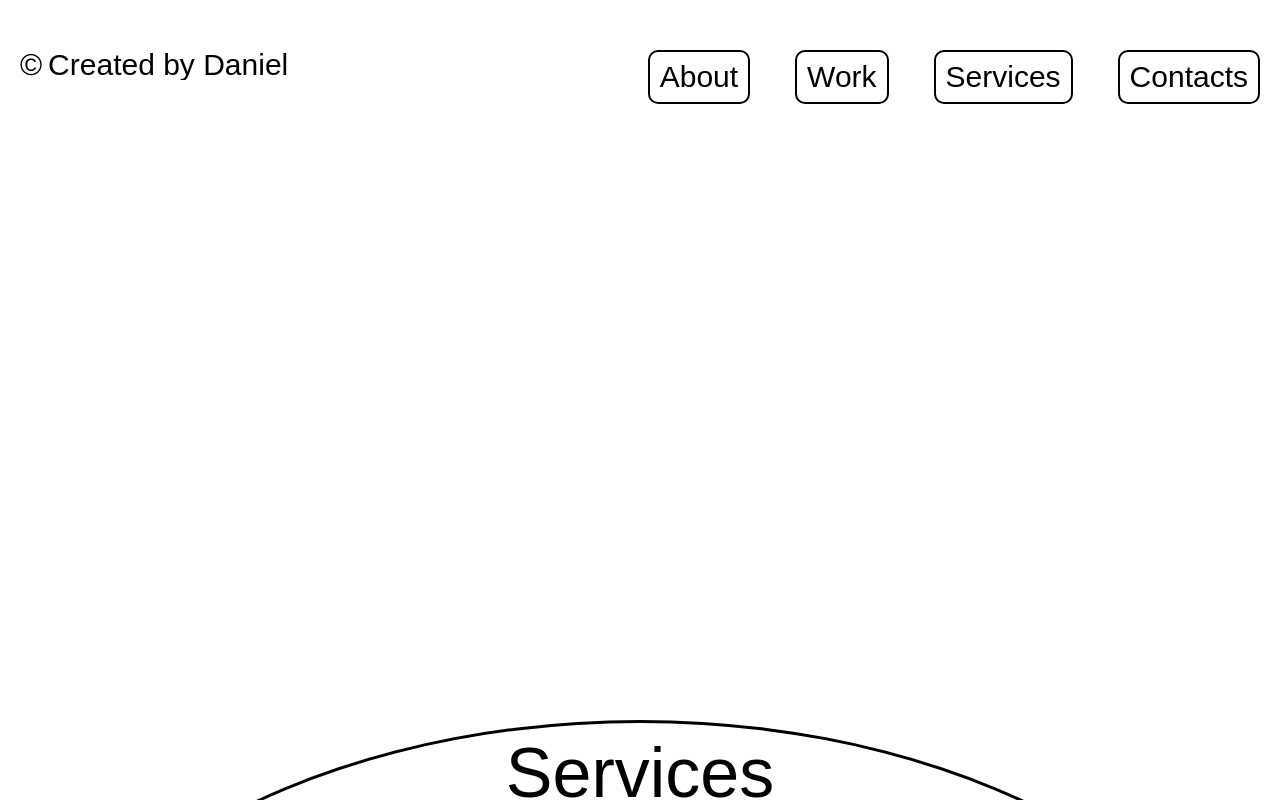
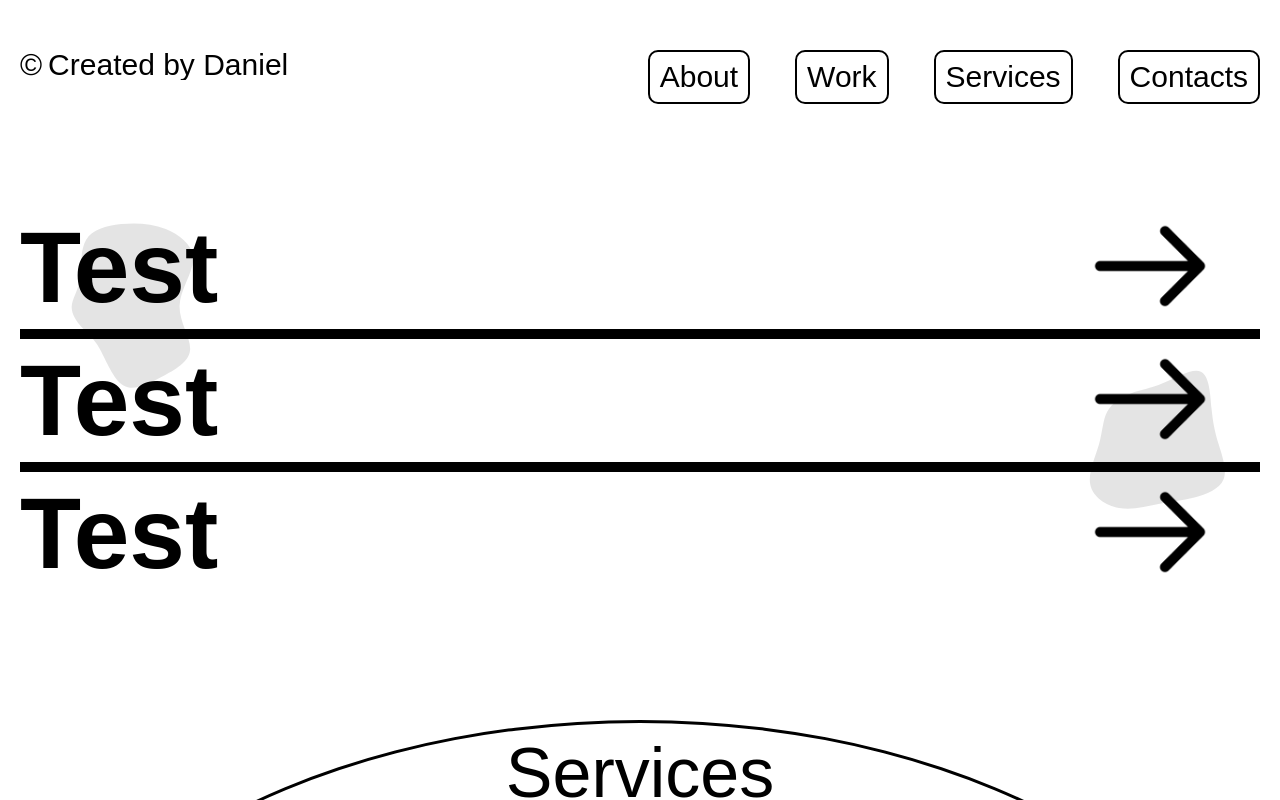
Before and after one commit to danielgerchik/portfolio, a React (Vite) app: page /work in a window 1280 px wide. Built offline with nearby package versions, Linux system fonts and the light colour scheme.

Commit message:
almost work section and fix fz

```diff
--- a/src/Pages/About/About.module.scss
+++ b/src/Pages/About/About.module.scss
@@ -20,7 +20,7 @@ justify-content: center;
     right: 0;
 }
 #blob_2 {
-    top: 30%;
+    top: 35%;
     left: 30%;
     transform: rotate(90deg);
 }
@@ -28,7 +28,7 @@ justify-content: center;
     position: relative;
     display: inline-block;
     font-weight: 700;
-    font-size: 60px;
+    font-size: 65px;
     margin-bottom: .7em;
     padding-bottom: .1em;
     &::before {
@@ -42,7 +42,7 @@ justify-content: center;
     }
 }
 .main_text {
-    font-size: 35px;
+    font-size: 40px;
     margin-bottom: 2em;
     .popup_text {
         height: 1em;
@@ -59,7 +59,7 @@ justify-content: center;
 }
 
 .label {
-    font-size: 40px;
+    font-size: 45px;
     font-weight: 700;
     margin-bottom: 1.2em;
 }
@@ -89,7 +89,7 @@ justify-content: center;
         pointer-events: none;
         display: inline-block;
         width: 350px;
-        font-size: 20px;
+        font-size: 25px;
         text-align: left;
         padding: 1em;
         line-height: 1.2;
--- a/src/Pages/Contacts/Contacts.jsx
+++ b/src/Pages/Contacts/Contacts.jsx
@@ -11,6 +11,7 @@ function Contacts() {
       <div className="container">
       <section className={s.contacts}>
       <div className={s.items}>
+        <div className={s.line_bg}></div>
         <div className={s.item}>
         <svg viewBox="0 0 200 200" xmlns="http://www.w3.org/2000/svg">
   <path fill="#ffffff" stroke='#000000' stroke-width="10" d="M42.8,-73.6C56,-66.5,67.6,-56.1,76.4,-43.3C85.1,-30.5,91.1,-15.2,91.4,0.2C91.7,15.6,86.3,31.2,77.5,44C68.8,56.8,56.6,66.8,43.1,74C29.6,81.2,14.8,85.5,-0.5,86.4C-15.8,87.3,-31.6,84.7,-45.9,78C-60.2,71.2,-72.9,60.3,-81.4,46.7C-89.8,33,-93.9,16.5,-93.4,0.3C-92.8,-15.8,-87.6,-31.7,-79.1,-45.3C-70.7,-59,-59,-70.5,-45.3,-77.3C-31.5,-84.2,-15.8,-86.4,-0.5,-85.5C14.8,-84.7,29.6,-80.8,42.8,-73.6Z" transform="translate(100 100)" />
--- a/src/Pages/Contacts/Contacts.module.scss
+++ b/src/Pages/Contacts/Contacts.module.scss
@@ -4,9 +4,20 @@
     align-items: center;
 }
 .items {
+    position: relative;
     width: 100%;
     display: flex;
     justify-content: space-between;
+}
+.line_bg {
+position: absolute;
+width: 90%;
+height: 100px;
+top: 50%;
+left: 50%;
+transform: translate(-50%, -50%);
+border-radius: 20px;
+border: 10px solid RGBA(0,0,0,0.1);
 }
 .item {
     position: relative;
--- a/src/Pages/Home/Home.module.scss
+++ b/src/Pages/Home/Home.module.scss
@@ -5,7 +5,7 @@
     justify-content: space-between;
     align-items: center;
     font-weight: 700;
-    font-size: 100px;
+    font-size: 110px;
     svg {
         position: absolute;
         z-index: -1;
@@ -22,7 +22,7 @@
     max-width: 6em;
 }
 .description {
-    font-size: 50px;
+    font-size: 60px;
     max-width: 10em;
 }
 .bgCircle {
--- a/src/Pages/Work/Work.jsx
+++ b/src/Pages/Work/Work.jsx
@@ -2,11 +2,41 @@ import React from 'react'
 import Transition from '../../components/Transition/Transition'
 import { motion } from "framer-motion"
 import Withgetpath from '../../HOCS/Withgetpath'
+import s from './Work.module.scss'
 
 function Work() {
   return (
     <>
-    <motion.div initial={{visibility: 'hidden'}} animate={{visibility: 'visible', transition: {delay: 2}}} exit={{opacity: 1, transition: {delay: 2}}}></motion.div>
+    <motion.div initial={{visibility: 'hidden'}} animate={{visibility: 'visible', transition: {delay: 2}}} exit={{opacity: 1, transition: {delay: 2}}}>
+
+    <section className={s.work}>
+      <div className="container">
+        <div className={s.content}>
+        <div className={s.items}>
+          <svg className={s.blob_bg} id={s.blob1} viewBox="0 0 200 200" xmlns="http://www.w3.org/2000/svg">
+          <path fill="#000000" d="M41,-70.3C49.5,-66.2,50.2,-47.8,51.5,-33.7C52.9,-19.6,54.9,-9.8,58.6,2.1C62.2,14,67.4,27.9,63.5,37.6C59.5,47.2,46.5,52.5,34.4,55.6C22.3,58.7,11.1,59.6,-1.4,62C-13.9,64.5,-27.8,68.4,-41.1,66C-54.4,63.6,-67.1,54.8,-69.7,42.7C-72.2,30.7,-64.8,15.3,-61,2.2C-57.3,-11,-57.3,-22.1,-52.7,-30.6C-48,-39.1,-38.8,-45.1,-29.2,-48.6C-19.7,-52.2,-9.8,-53.3,3.2,-58.9C16.3,-64.5,32.6,-74.5,41,-70.3Z" transform="translate(100 100)" />
+          </svg>
+          <svg className={s.blob_bg} id={s.blob2} viewBox="0 0 200 200" xmlns="http://www.w3.org/2000/svg">
+         <path fill="#000000" d="M45.8,-76.9C60.2,-71.1,73.2,-60.4,73.1,-46.8C73.1,-33.1,60.1,-16.6,59.6,-0.3C59.1,16,71.1,32,70.1,43.9C69.2,55.8,55.2,63.6,41.4,71C27.5,78.4,13.7,85.4,3.5,79.4C-6.8,73.4,-13.7,54.5,-20.2,42.9C-26.8,31.2,-33,27,-38.5,21C-44,15.1,-48.8,7.6,-48.3,0.3C-47.9,-7,-42.3,-14.1,-40.3,-26.2C-38.4,-38.2,-40.1,-55.3,-34,-65.9C-27.9,-76.4,-13.9,-80.4,0.9,-81.9C15.7,-83.5,31.5,-82.7,45.8,-76.9Z" transform="translate(100 100)" />
+         </svg>
+          <div className={s.item}>
+            <div className={s.name}>Test</div>
+            <div className={s.arrow}><img src="/img/icons/next.png"/></div>
+          </div>
+          <div className={s.item}>
+            <div className={s.name}>Test</div>
+            <div className={s.arrow}><img src="/img/icons/next.png"/></div>
+          </div>
+          <div className={s.item}>
+            <div className={s.name}>Test</div>
+            <div className={s.arrow}><img src="/img/icons/next.png"/></div>
+          </div>
+        </div>
+        </div>
+      </div>
+    </section>
+
+    </motion.div>
     <Transition currentPage= 'Work' nextPage='Services'/>
     </>
   )
--- a/src/Pages/Work/Work.module.scss
+++ b/src/Pages/Work/Work.module.scss
@@ -0,0 +1,43 @@
+.content {
+    height: 100vh;
+    display: flex;
+    align-items: center;
+}
+.items {
+    position: relative;
+    width: 100%;
+}
+.blob_bg {
+    width: 200px;
+    position: absolute;
+    opacity: .1;
+}
+#blob1 {
+    top: 35%;
+    right: 0%;
+}
+#blob2 {
+    top: 0%;
+    left: 0%;
+}
+.item {
+    display: flex;
+    align-items: center;
+    justify-content: space-between;
+    padding-right: 50px;
+    &:not(:first-of-type) {
+        border-top: 5px solid #000;
+    }
+    &:not(:last-of-type) {
+        border-bottom: 5px solid #000;
+    }
+    .name {
+        font-size: 100px;
+        font-weight: 700;
+    }
+    .arrow {
+        img {
+            width: 120px;
+        }
+    }
+}
```
Also changed, not shown: public/img/icons/next.png (added).
